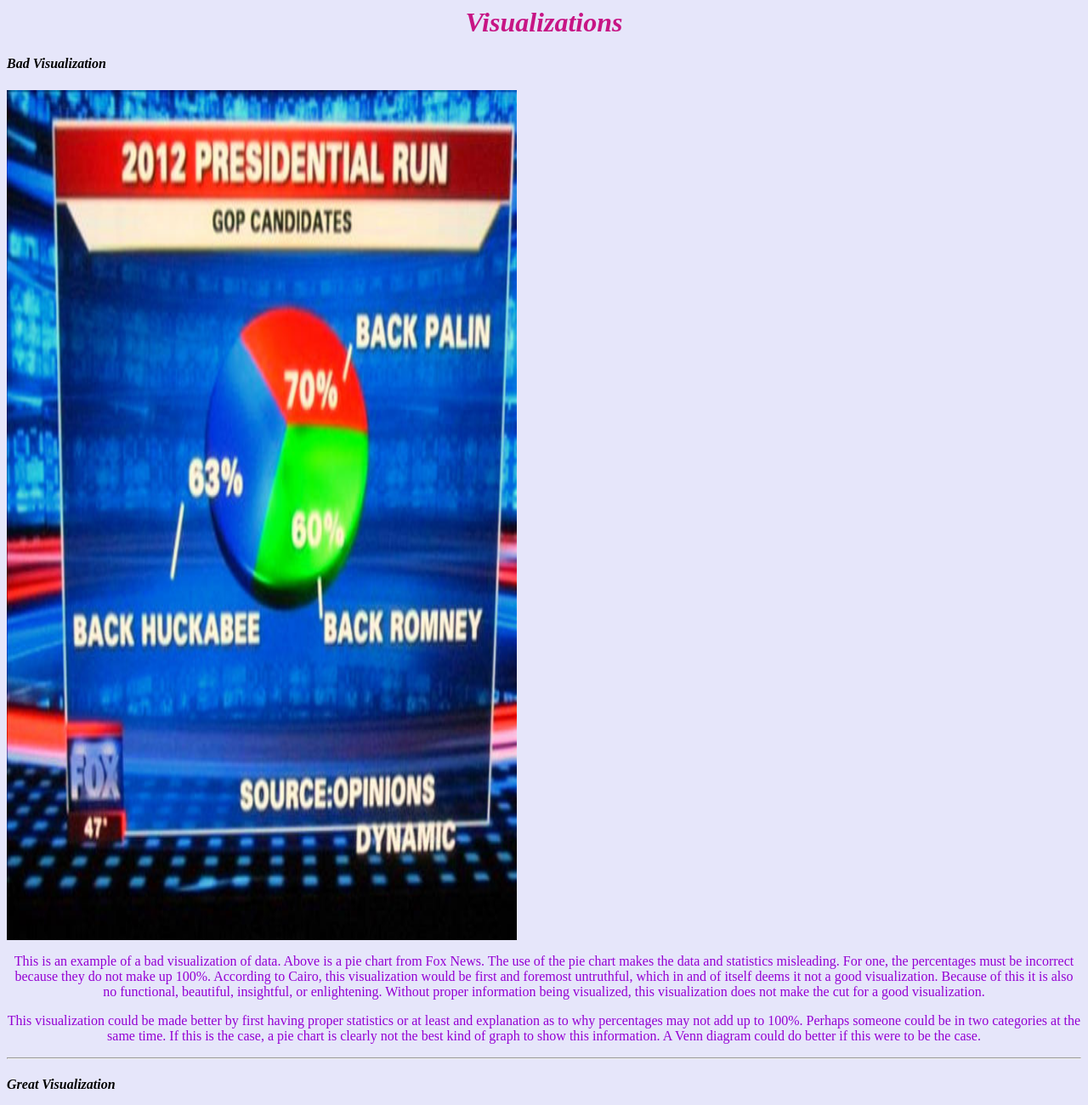
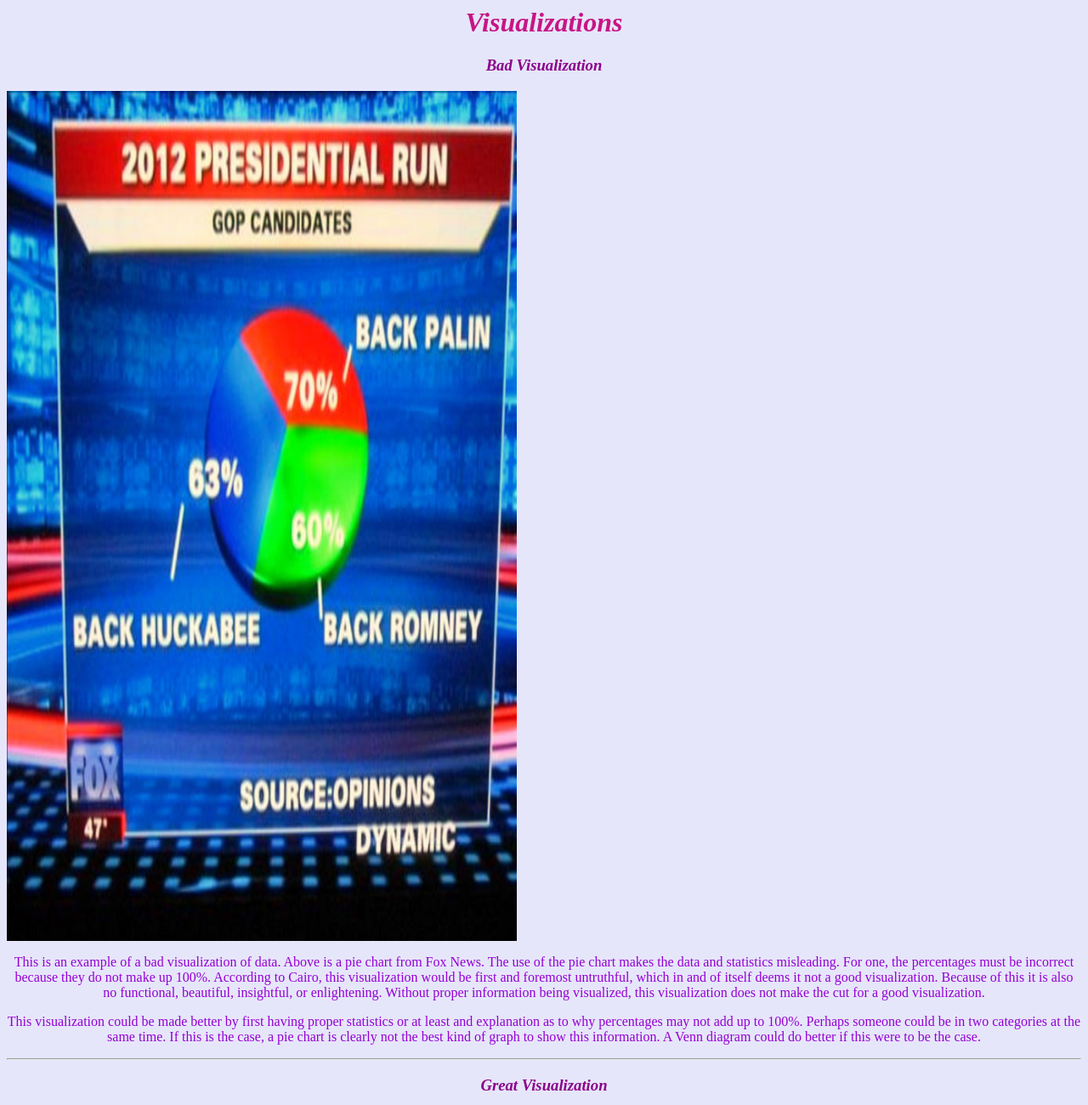
Before and after one commit to SarahBridges/vision, a plain HTML site: page index.html in a window 1280 px wide. Shown: the top 1300 px of the page at 85% size. Drawn offline with Linux system fonts and the light colour scheme.

Commit message:
Update index.html

```diff
--- a/index.html
+++ b/index.html
@@ -4,7 +4,7 @@
   </head>
 <body>
   <h1><em>Visualizations</em></h1>
-  <h4><em>Bad Visualization</em></h4>
+  <h3><em>Bad Visualization</em></h3>
   <img src="FoxPieChart.jpg" alt="Fox new pie chart" align="center">
   <p>This is an example of a bad visualization of data. Above is a pie chart from
   Fox News. The use of the pie chart makes the data and statistics misleading. For
@@ -19,7 +19,7 @@
     clearly not the best kind of graph to show this information. A Venn diagram could
     do better if this were to be the case.</p>
 <hr />
-  <h4><em>Great Visualization</em></h4>
+  <h3><em>Great Visualization</em></h3>
   <img src="Screen Shot 2019-02-18 at 4.37.02 PM.png" alt="Marvel Cinematic Universe website image" align="center">
   <p>This is an example of a “great” visualization technique in a website.
     Pictured above is an example from a website on the Marvel Cinematic Universe.
```
